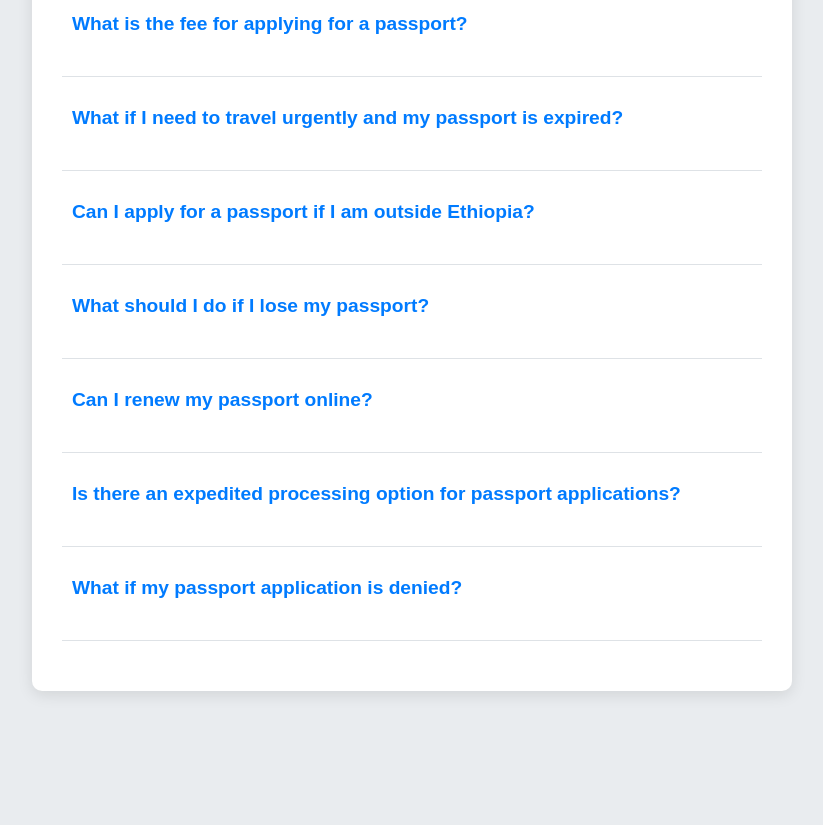
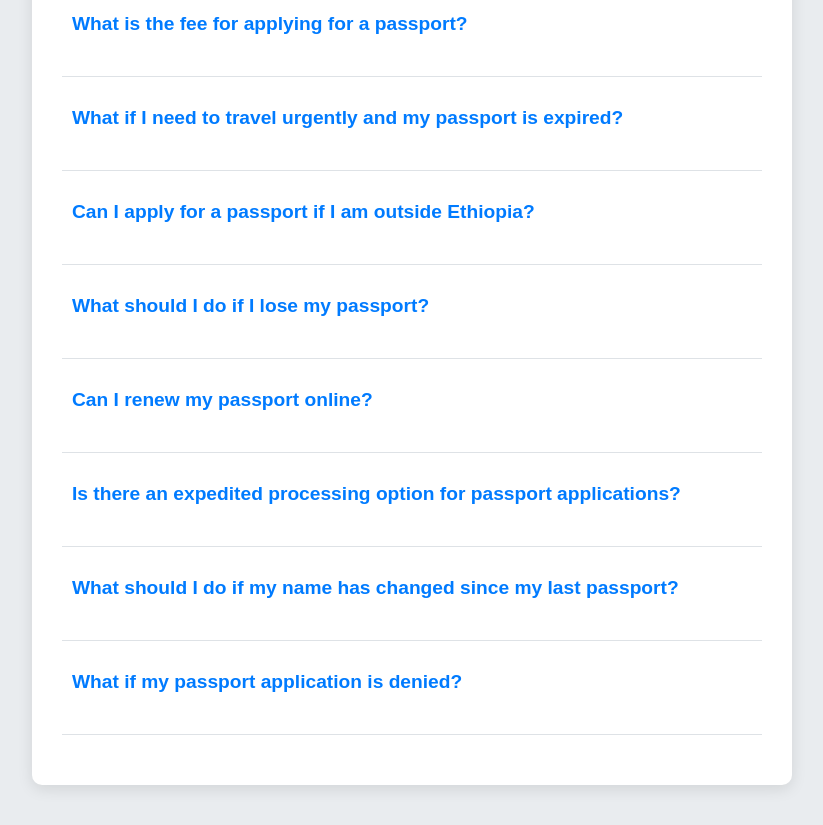
Before and after one commit to internetProgramming1/ethiopian-passport-services, a plain HTML site: page FAQ.html in a window 1280 px wide. Shown: the part 534-1359 px from the top of the page, without its empty margins (228-1051 px from the left). Before the commit the page ends 1265 px from the top, so only its background shows below. Drawn offline with Linux system fonts and the light colour scheme.

Commit message:
edit FAQ.html

```diff
--- a/FAQ.html
+++ b/FAQ.html
@@ -41,6 +41,7 @@
             <h2 class="faq-question">What should I do if I lose my passport?</h2>
             <p class="faq-answer">Report the loss to the local police and then apply for a replacement passport at your nearest embassy or consulate.</p>
         </div>
+
         <div class="faq-item">
             <h2 class="faq-question">Can I renew my passport online?</h2>
             <p class="faq-answer">Yes, passport renewals can typically be completed online. Check the official website for specific instructions.</p>
@@ -49,6 +50,10 @@
         <h2 class="faq-question">Is there an expedited processing option for passport applications?</h2>
         <p class="faq-answer">Yes, expedited processing may be available for an additional fee. Check the official website for details on how to apply.</p>
        </div>
+        <div class="faq-item">
+        <h2 class="faq-question">What should I do if my name has changed since my last passport?</h2>
+        <p class="faq-answer">If your name has changed, you must provide legal documentation of the name change when applying for a new passport.</p>
+        </div>
         <div class="faq-item">
             <h2 class="faq-question">What if my passport application is denied?</h2>
             <p class="faq-answer">You will receive a notification explaining the reasons for denial. You may have the option to appeal the decision.</p>
```
